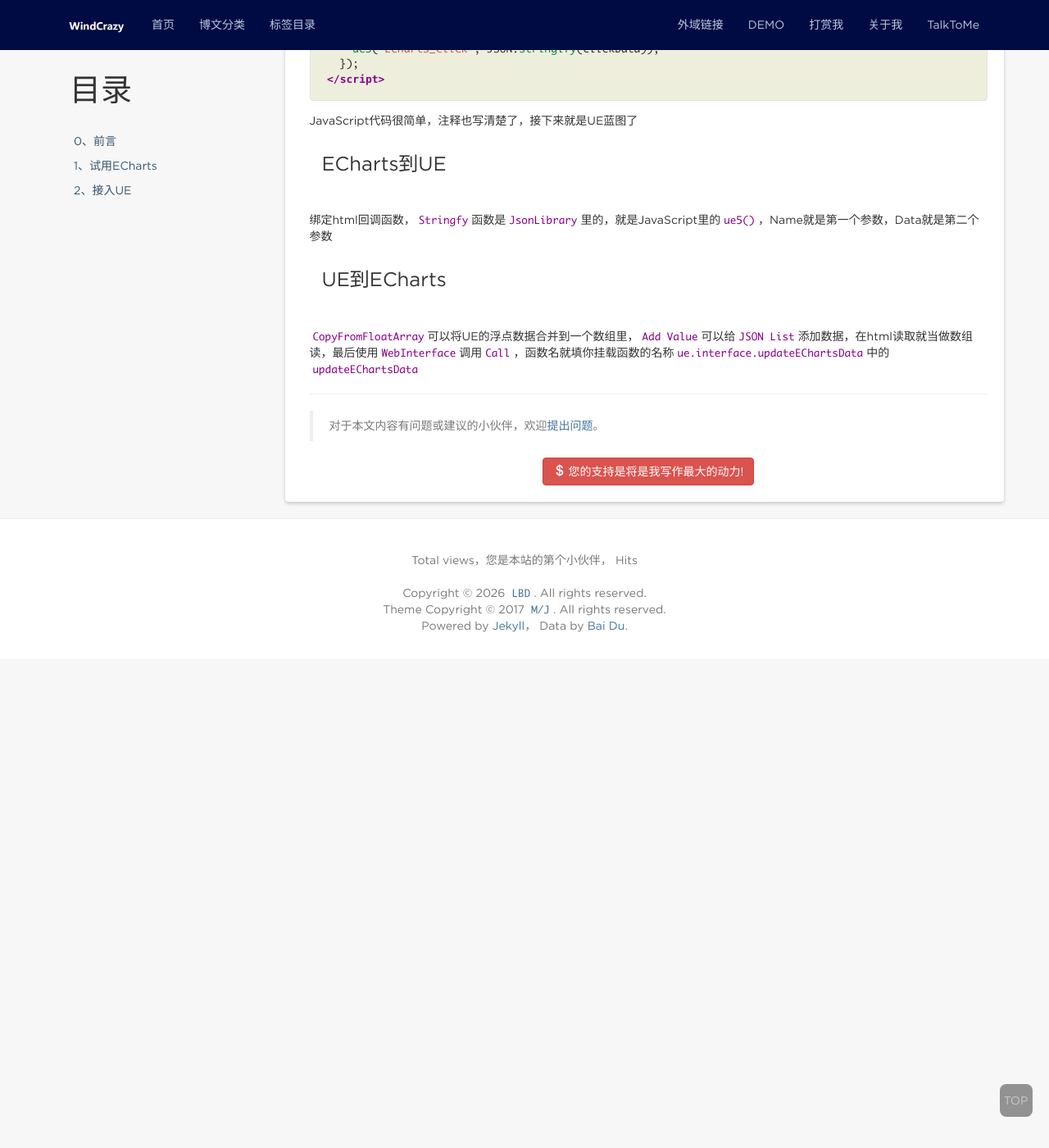
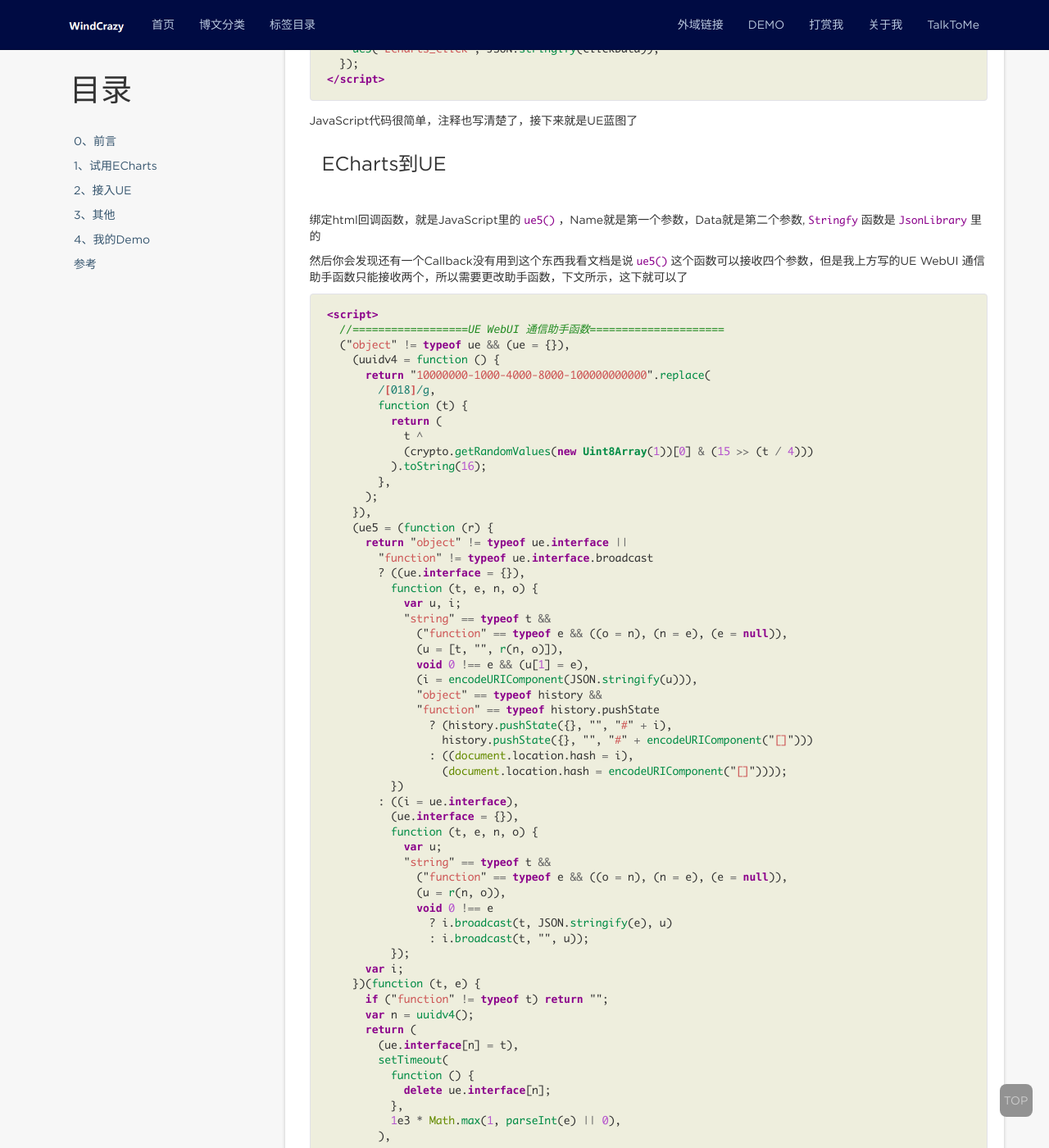
Before and after one commit to windcrazy123/windcrazy123.github.io, a Jekyll site: the page built from _posts/UE/Miscellaneous/2026-04-03-UE图表.md, in a window 1280 px wide and 1400 px high, scrolled down 3429 px. Shown: the whole window at 82% size. Built offline with Jekyll 4.4.1, drawn with Linux system fonts in a browser that asks for light colours; nearby versions of some CDN libraries; comment, search, counter and statistics services are not loaded; some of the changed text lies outside the part shown.

Commit message:
对html回调函数进行补充

````diff
--- a/_posts/UE/Miscellaneous/2026-04-03-UE图表.md
+++ b/_posts/UE/Miscellaneous/2026-04-03-UE图表.md
@@ -175,10 +175,111 @@ JavaScript代码很简单，注释也写清楚了，接下来就是UE蓝图了
 
 ![](..\..\..\styles\images\Miscellaneous\ECharts\BindEvent.png)
 
-绑定html回调函数，`Stringfy`函数是`JsonLibrary`里的，就是JavaScript里的`ue5()`，Name就是第一个参数，Data就是第二个参数
+绑定html回调函数，就是JavaScript里的`ue5()`，Name就是第一个参数，Data就是第二个参数,`Stringfy`函数是`JsonLibrary`里的
+
+然后你会发现还有一个Callback没有用到这个东西我看文档是说`ue5()`这个函数可以接收四个参数，但是我上方写的UE WebUI 通信助手函数只能接收两个，所以需要更改助手函数，下文所示，这下就可以了
+
+```html
+<script>
+  //==================UE WebUI 通信助手函数=====================
+  ("object" != typeof ue && (ue = {}),
+    (uuidv4 = function () {
+      return "10000000-1000-4000-8000-100000000000".replace(
+        /[018]/g,
+        function (t) {
+          return (
+            t ^
+            (crypto.getRandomValues(new Uint8Array(1))[0] & (15 >> (t / 4)))
+          ).toString(16);
+        },
+      );
+    }),
+    (ue5 = (function (r) {
+      return "object" != typeof ue.interface ||
+        "function" != typeof ue.interface.broadcast
+        ? ((ue.interface = {}),
+          function (t, e, n, o) {
+            var u, i;
+            "string" == typeof t &&
+              ("function" == typeof e && ((o = n), (n = e), (e = null)),
+              (u = [t, "", r(n, o)]),
+              void 0 !== e && (u[1] = e),
+              (i = encodeURIComponent(JSON.stringify(u))),
+              "object" == typeof history &&
+              "function" == typeof history.pushState
+                ? (history.pushState({}, "", "#" + i),
+                  history.pushState({}, "", "#" + encodeURIComponent("[]")))
+                : ((document.location.hash = i),
+                  (document.location.hash = encodeURIComponent("[]"))));
+          })
+        : ((i = ue.interface),
+          (ue.interface = {}),
+          function (t, e, n, o) {
+            var u;
+            "string" == typeof t &&
+              ("function" == typeof e && ((o = n), (n = e), (e = null)),
+              (u = r(n, o)),
+              void 0 !== e
+                ? i.broadcast(t, JSON.stringify(e), u)
+                : i.broadcast(t, "", u));
+          });
+      var i;
+    })(function (t, e) {
+      if ("function" != typeof t) return "";
+      var n = uuidv4();
+      return (
+        (ue.interface[n] = t),
+        setTimeout(
+          function () {
+            delete ue.interface[n];
+          },
+          1e3 * Math.max(1, parseInt(e) || 0),
+        ),
+        n
+      );
+    })));
+</script>
+```
+
+第三个参数传函数引用，第四个参数传销毁第三个参数的函数引用的时间默认是1秒，我真是实验下来发现，默认1秒，在UE中延迟2秒后调用`Callback`发现`Callback`的`Valid`仍然返回true，但是函数已经无法执行，这一点需要注意
+
+```javascript
+ue5("ECharts_Click", JSON.stringify(clickData), function(v){
+  myChart.setOption({
+  series: [
+    {
+      data: [4,5,v],
+      type: "line",
+    },
+  ],
+});
+}, 3);//3秒
+```
+
+![](..\..\..\styles\images\Miscellaneous\ECharts\MoreParamCallback.png)
 
 ### UE到ECharts
 
 ![](..\..\..\styles\images\Miscellaneous\ECharts\CallECharts.png)
 
-`CopyFromFloatArray`可以将UE的浮点数据合并到一个数组里，`Add Value`可以给`JSON List`添加数据，在html读取就当做数组读，最后使用`WebInterface`调用`Call`，函数名就填你挂载函数的名称`ue.interface.updateEChartsData`中的`updateEChartsData`
+`CopyFromFloatArray`可以将UE的浮点数据合并到一个数组里()，`Add Value`可以给`JSON List`添加数据，在html读取就当做数组读，最后使用`WebInterface`调用`Call`，函数名就填你挂载函数的名称`ue.interface.updateEChartsData`中的`updateEChartsData`
+
+# 3、其他
+
+打包的话需要在`Project Setting`-`Packaging`-`Additional Non-Asset Directories to Package`添加`HTML`
+
+可以不使用这种静态文件，除了`Load File`还有`Load URL`
+
+# 4、我的Demo
+
+[UE_ECharts](https://github.com/windcrazy123/UE_ECharts)
+
+# 参考
+
+[【UE4】嵌入ECharts大数据可视化图表](https://zhuanlan.zhihu.com/p/262028302)
+
+[ECharts快速上手](https://echarts.apache.org/handbook/zh/get-started/)
+
+[Web UI](https://tracerinteractive.com/)
+
+[Web UI 文档](https://cdn.tracerinteractive.com/webui/documentation.pdf)
````
Also changed, not shown: styles/images/Miscellaneous/ECharts/MoreParamCallback.png (added).
